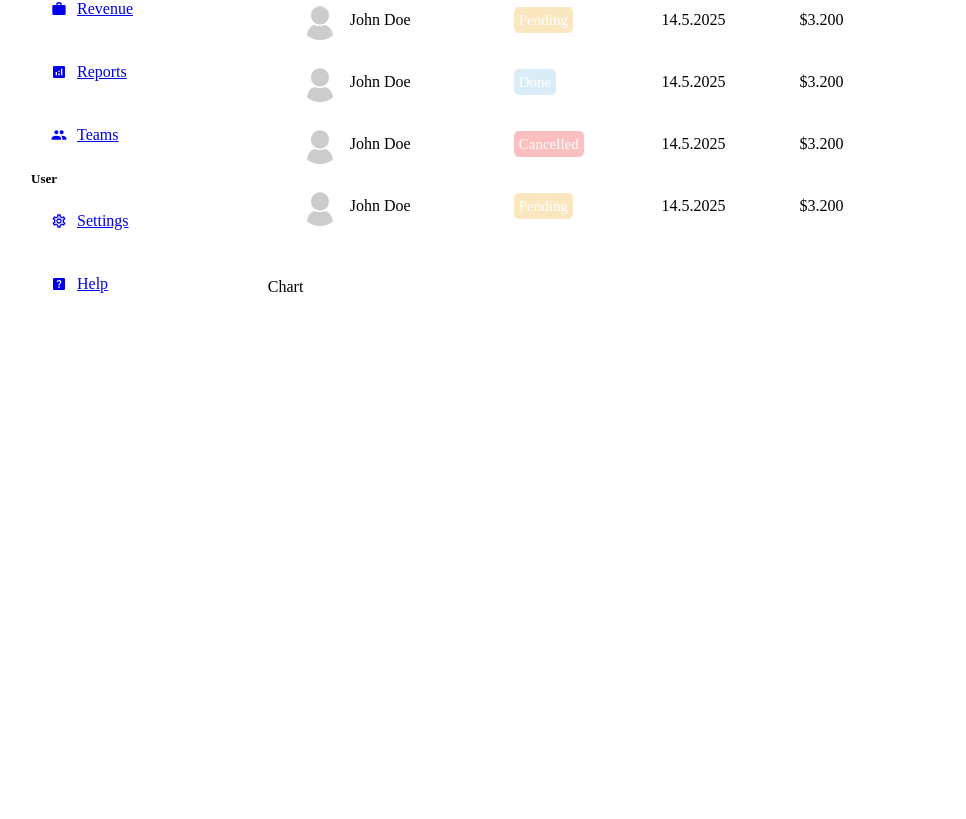
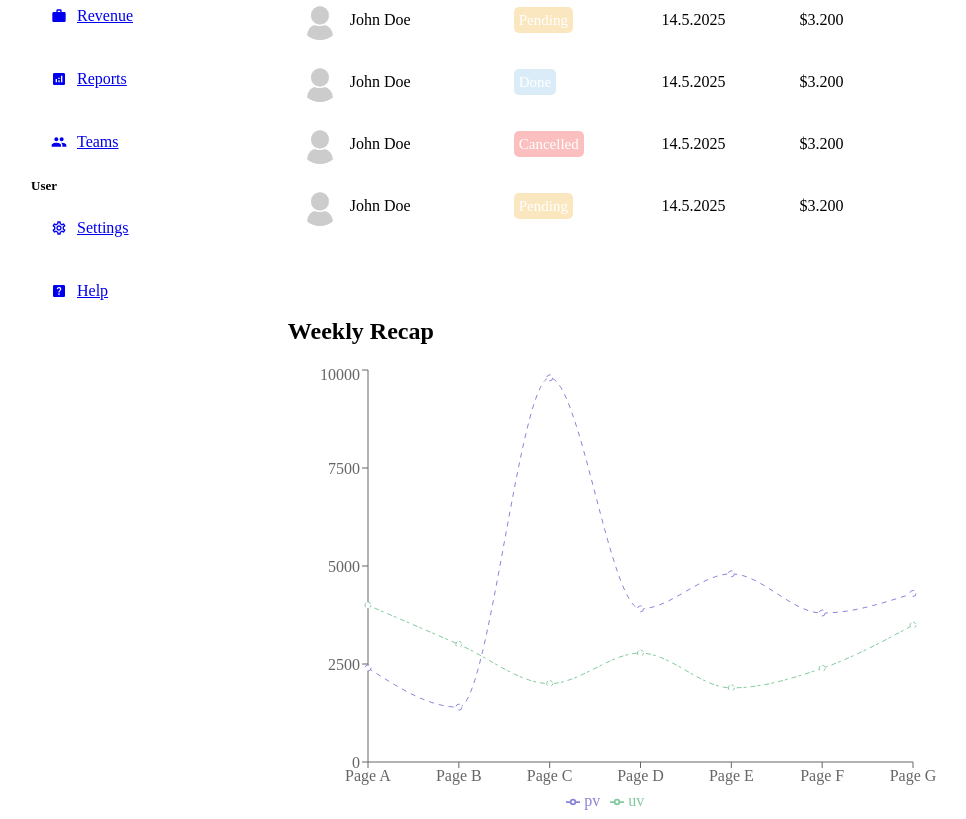
Before and after one commit to imkashishkathuria/admin-dashboard, a Next.js app: page /dashboard in a window 1280 px wide. Shown: the part 421-1240 px from the top of the page, without its empty margins (37-1003 px from the left). Before the commit the page ends 833 px from the top, so only its background shows below. Built offline with nearby package versions, Linux system fonts and the light colour scheme.

Commit message:
animated chart component

```diff
--- a/app/ui/dashboard/chart/chart.jsx
+++ b/app/ui/dashboard/chart/chart.jsx
@@ -1,10 +1,81 @@
+"use client"
+
 import React from 'react'
 import styles from './chart.module.css'
+import { LineChart, Line, XAxis, YAxis, CartesianGrid, Tooltip, Legend, ResponsiveContainer } from 'recharts';
 
 const Chart = () => {
+  const data = [
+    {
+      name: 'Page A',
+      uv: 4000,
+      pv: 2400,
+      amt: 2400,
+    },
+    {
+      name: 'Page B',
+      uv: 3000,
+      pv: 1398,
+      amt: 2210,
+    },
+    {
+      name: 'Page C',
+      uv: 2000,
+      pv: 9800,
+      amt: 2290,
+    },
+    {
+      name: 'Page D',
+      uv: 2780,
+      pv: 3908,
+      amt: 2000,
+    },
+    {
+      name: 'Page E',
+      uv: 1890,
+      pv: 4800,
+      amt: 2181,
+    },
+    {
+      name: 'Page F',
+      uv: 2390,
+      pv: 3800,
+      amt: 2500,
+    },
+    {
+      name: 'Page G',
+      uv: 3490,
+      pv: 4300,
+      amt: 2100,
+    },
+  ];
+
   return (
     <div className={styles.container}>
-      Chart
+      <h2>
+        Weekly Recap
+      </h2>
+      <ResponsiveContainer width="100%" height="100%">
+        <LineChart
+          width={500}
+          height={300}
+          data={data}
+          margin={{
+            top: 5,
+            right: 30,
+            left: 20,
+            bottom: 5,
+          }}
+        >
+
+          <XAxis dataKey="name" />
+          <YAxis />
+          <Tooltip contentStyle={{background: "#151c2c", border: "none"}} />
+          <Legend />
+          <Line type="monotone" dataKey="pv" stroke="#8884d8" strokeDasharray="5 5" />
+          <Line type="monotone" dataKey="uv" stroke="#82ca9d" strokeDasharray="3 4 5 2" />
+        </LineChart>
+      </ResponsiveContainer>
     </div>
   )
 }
--- a/app/ui/dashboard/chart/chart.module.css
+++ b/app/ui/dashboard/chart/chart.module.css
@@ -0,0 +1,12 @@
+.container{
+    height: 450px;
+    background-color: var(--bgSoft);
+    padding: 20px;
+    border-radius: 10px;
+}
+
+.title{
+    font-weight: 200;
+    color: var(--textSoft);
+    margin-bottom: 20px;
+}
--- a/package.json
+++ b/package.json
@@ -13,7 +13,8 @@
     "next": "14.0.1",
     "react": "18",
     "react-dom": "18",
-    "react-icons": "^4.11.0"
+    "react-icons": "^4.11.0",
+    "recharts": "^2.15.3"
   },
   "devDependencies": {
     "eslint": "8",
```
Also changed, not shown: 1 other file (tests, documents, lock files or other folders).
